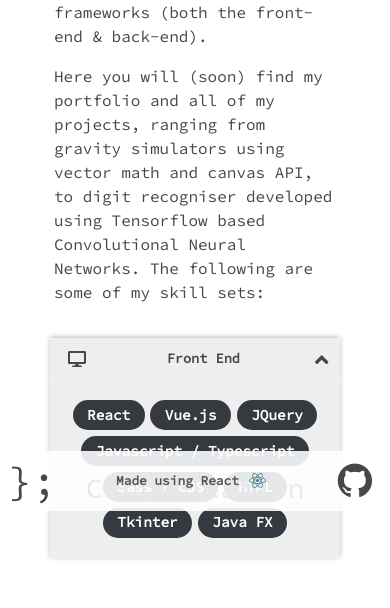
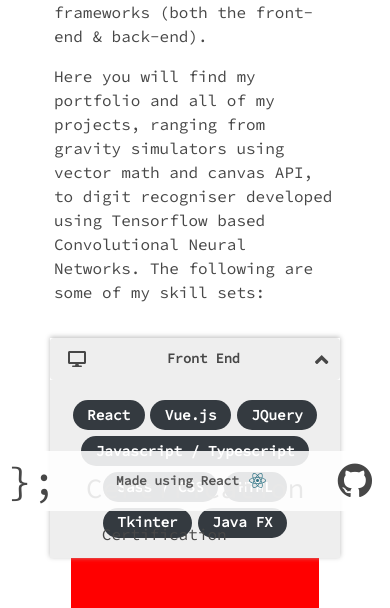
Before and after one commit to ArunHarish/personal-website, a React (Create React App) app: page /about in a window 390 px wide. Shown: the part 333-941 px from the top of the page. Built offline with nearby package versions, Linux system fonts and the light colour scheme.

Commit message:
Added polyfill library for scrollTo method smooth behaviour to support safari.

```diff
--- a/package.json
+++ b/package.json
@@ -25,7 +25,8 @@
     "react-helmet": "^6.0.0",
     "react-router-dom": "^5.2.0",
     "react-scripts": "^3.4.4",
-    "react-transition-group": "^4.4.1"
+    "react-transition-group": "^4.4.1",
+    "smoothscroll-polyfill": "^0.4.4"
   },
   "repository": {
     "type": "git",
--- a/src/App.js
+++ b/src/App.js
@@ -1,6 +1,7 @@
 import React from "react";
 import { Router, NavLink, Route, Redirect } from "react-router-dom";
 import { Nav, Navbar, Col } from "react-bootstrap";
+import smoothScroll from "smoothscroll-polyfill";
 // import { useRouteMatch } from "react-router-dom";
 
 import { createBrowserHistory } from 'history';
@@ -18,6 +19,8 @@
 import { faEye, faBook ,faInfoCircle, faAward } from "@fortawesome/free-solid-svg-icons";
 
 const HistoryContext = React.createContext();
+
+smoothScroll.polyfill();
 
 
 class LogoBar extends React.Component {
--- a/src/containers/About/About.jsx
+++ b/src/containers/About/About.jsx
@@ -41,7 +41,7 @@
                             A Software Engineer graduate from The University of Queensland, with avid interest in web development frameworks (both the front-end &amp; back-end).
                         </p>
                         <p>
-                            Here you will (soon) find my portfolio and all of my projects, ranging from gravity simulators using vector math and canvas API, to digit recogniser developed using Tensorflow based Convolutional Neural Networks.
+                            Here you will find my portfolio and all of my projects, ranging from gravity simulators using vector math and canvas API, to digit recogniser developed using Tensorflow based Convolutional Neural Networks.
                             The following are some of my skill sets:
                         </p>
                     </div>
@@ -56,8 +56,7 @@
         const skillsetList = [
                             classes.skillset, "justify-content-center",
                             "align-items-center",
-                            "flex-fill",
-                            "clearfix"
+                            "flex-fill"
         ];
         const skillsetTabWrapperList = [
                             classes.skillset_tab_wrapper,
--- a/src/containers/About/About.module.scss
+++ b/src/containers/About/About.module.scss
@@ -38,6 +38,9 @@
     font-size : 0.9em;
     margin : 1em 0 1.5em 0 !important;
     max-height : 250px;
+    &::before {
+        clear : both;
+    }
     .skillset_tab_wrapper {
         width: 100%;
         max-width: 800px;
--- a/src/containers/Certification/Certification.jsx
+++ b/src/containers/Certification/Certification.jsx
@@ -1,7 +1,42 @@
 import React, { forwardRef } from "react";
+import { Container, Col, Row, Tab, Nav } from "react-bootstrap";
 import Heading from "../../components/Heading/Heading";
 import classes from "./Certification.module.scss";
 import joinClassList from "../../functions/joinClassList";
+
+class CertificationTab extends React.Component {
+    render() {
+
+        return (
+            <Row>
+                <Tab.Container>
+                    <Nav>
+                        <Nav.Item>
+                            <Nav.Link eventKey={"first"}>
+                                Certification
+                            </Nav.Link>
+                        </Nav.Item>
+                    </Nav>
+                    <Tab.Content>
+                        <Tab.Pane eventKey={"first"}>
+                            Description
+                        </Tab.Pane>
+                    </Tab.Content>
+                </Tab.Container>
+            </Row>
+        );
+    };
+};
+
+class Header extends React.Component {
+    render() {
+        return (
+            <Row>
+                <Heading>Certification</Heading>
+            </Row>
+        );
+    };
+};
 
 class Certification extends React.Component {
     render() {
@@ -9,10 +44,20 @@
             className : passedClassList, ...clonedProps } = this.props;
         const parentClassList = joinClassList([classes.certification_wrapper],
                                                 passedClassList);
+
+        const containerClassList = ["w-100"];
+
+        const contentClassList = ["flex-fill"];
+
         return (
             <div {...clonedProps} className={parentClassList.join(" ")}
                 ref={this.props.domReference}>
-                <Heading>Certification</Heading>
+                <Container className={containerClassList.join(" ")}>
+                    <Col className={contentClassList.join(" ")}>
+                        <Header></Header>
+                        <CertificationTab></CertificationTab>
+                    </Col>
+                </Container>
             </div>
         );
     };
--- a/src/containers/Certification/Certification.module.scss
+++ b/src/containers/Certification/Certification.module.scss
@@ -1,6 +1,6 @@
 .certification_wrapper {
     display: flex;
     flex-direction: column;
-    max-height: 720px;
     height : 100vh;
-};
+    background : red;
+}
--- a/src/css/index.css
+++ b/src/css/index.css
@@ -150,14 +150,14 @@
     content: "[";
     font-size: 70px;
     opacity: 0.1;
-    transition : transform 1s;
+    transition : transform 1s, opacity 0.75s ease-in-out;
 }
 
 .navbar-collapse::after {
     content: "];";
     font-size: 70px;
     opacity: 0.1;
-    transition : transform 1s;
+    transition : transform 1s, opacity 1s ease-in-out;
 }
 @media screen and (min-width: 500px) and (max-width:768px) {
     .navbar-collapse::after {
@@ -173,12 +173,16 @@
         top : 0;
         transform : translate(0, -100%) rotate(180deg);
         opacity: 1;
-    };
+    }
+    .navbar-collapse {
+        font-size : 0.95em;
+    }
+
 }
 
 div#menu-wrapper:hover .navbar-collapse::before,
 div#menu-wrapper:hover .navbar-collapse::after {
-    opacity : 0.15;
+    opacity : 0.5;
 }
 
 
@@ -266,6 +270,7 @@
 .navbar-collapse {
     position: relative;
     background: #fff;
+    transition : font-size 500ms;
 }
 
 .content-appear div#heading-wrapper div#heading div#overlay {
```
Also changed, not shown: 1 other file (tests, documents, lock files or other folders).
